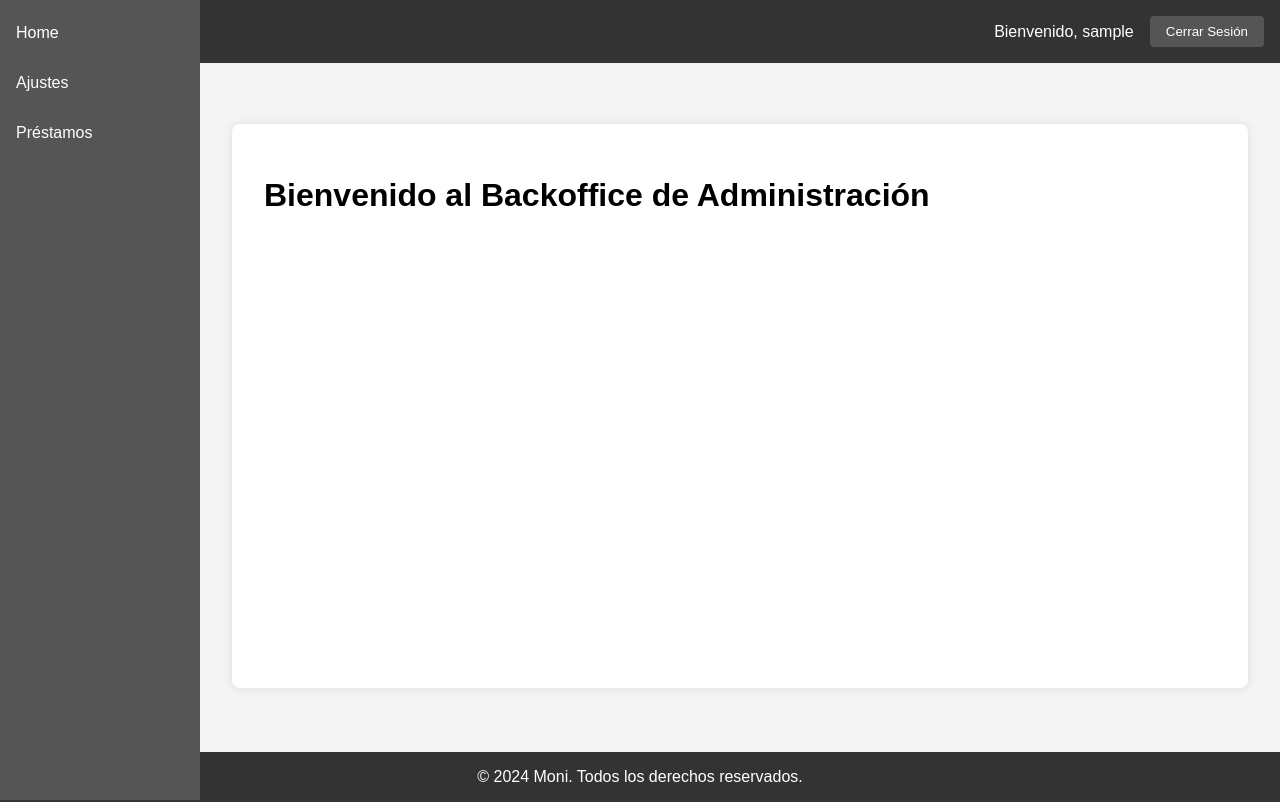
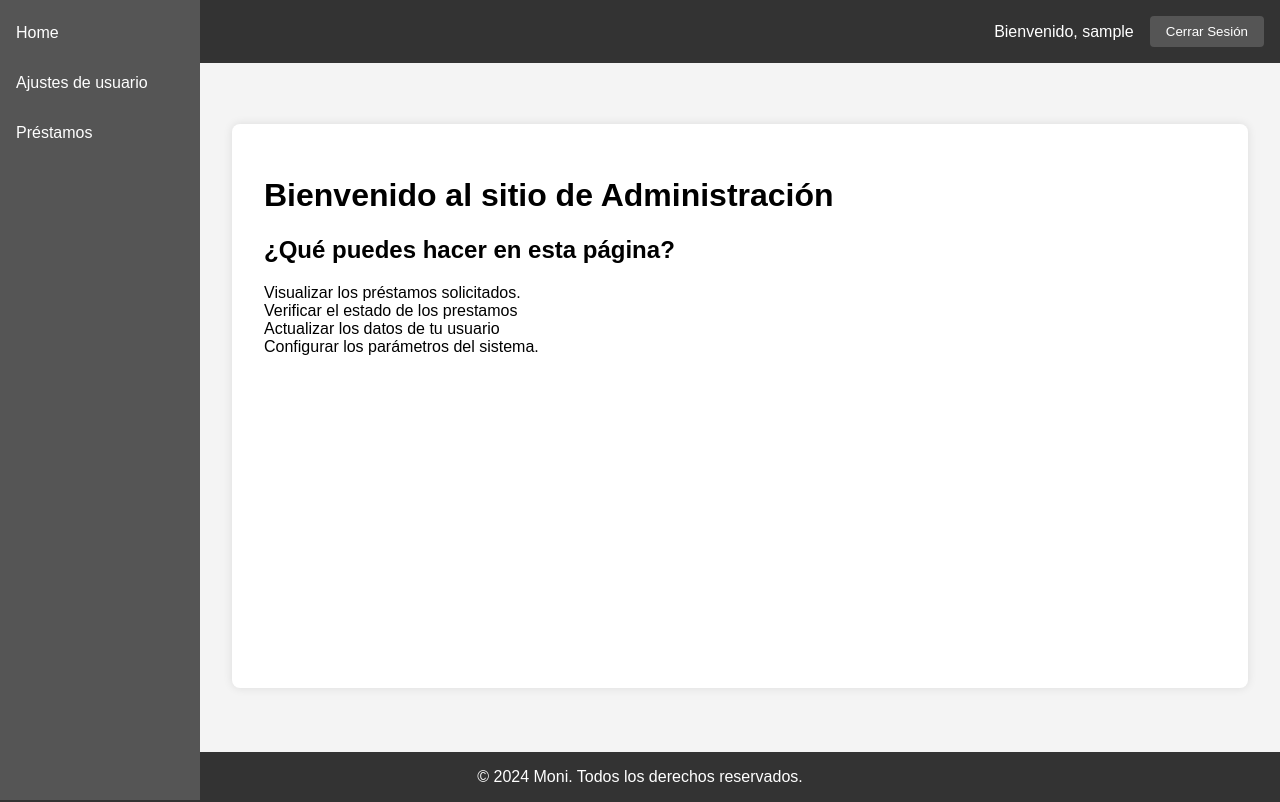
Before and after one commit to FacundoAlba/MoniBackend, a Django app: page / in a window 1280 px wide. Run offline with Django 5.2, Linux system fonts and the light colour scheme; the visitor is signed in with stand-in values (Sample User, id 1).

Commit message:
updated templates

```diff
--- a/loans/templates/base.html
+++ b/loans/templates/base.html
@@ -15,7 +15,7 @@
     <ul>
         {% if user.is_authenticated %}
           <li><a href="/">Home</a></li>
-          <li><a href="/user">Ajustes</a></li>
+          <li><a href="/user">Ajustes de usuario</a></li>
           <li><a href="/loans">Préstamos</a></li>
         {% endif %}
     </ul>
@@ -35,6 +35,7 @@
 
   <div class="content">
     <div class="container">
+      {% include 'messages.html' %}
       {% block content %}
       {% endblock %}
     </div>
--- a/loans/templates/home.html
+++ b/loans/templates/home.html
@@ -1,5 +1,15 @@
 {% extends 'base.html' %}
 
 {% block content %}
-  <h1>Bienvenido al Backoffice de Administración</h1>
+  <h1>Bienvenido al sitio de Administración</h1>
+
+  <div class="info-card">
+    <h2>¿Qué puedes hacer en esta página?</h2>
+    <ul>
+      <li>Visualizar los préstamos solicitados.</li>
+      <li>Verificar el estado de los prestamos</li>
+      <li>Actualizar los datos de tu usuario</li>
+      <li>Configurar los parámetros del sistema.</li>
+    </ul>
+  </div>
 {% endblock %}
--- a/loans/templates/loans.html
+++ b/loans/templates/loans.html
@@ -3,6 +3,7 @@
 {% block content %}
     <h2>Listado de Préstamos</h2>
 
+    {% if loans %}
         <table class="loan-table">
             <thead>
                 <tr>
@@ -37,6 +38,9 @@
             {% endfor %}
             </tbody>
         </table>
+    {% else %}
+        <span class="no-loans-message">Por el momento no se solicitaron préstamos.</span>
+    {% endif %}
 
     {% if error %}
         <p class="error-message">{{ error }}</p>
--- /dev/null
+++ b/loans/templates/messages.html
@@ -0,0 +1,7 @@
+{% if messages %}
+    <ul class="messages">
+        {% for message in messages %}
+            <li class="message {{ message.tags }}">{{ message }}</li>
+        {% endfor %}
+    </ul>
+{% endif %}
--- a/loans/templates/user_detail.html
+++ b/loans/templates/user_detail.html
@@ -4,10 +4,7 @@
 {% block content %}
 
 
-    <h2>Ajustes de usuario</h2>
-
-
-    <li>{{user}}<li/>
+    <h2>Actualizar datos</h2>
 
     <form method="POST">
         {% csrf_token %}
```
Lines whose indentation alone changed are shown as unchanged.
